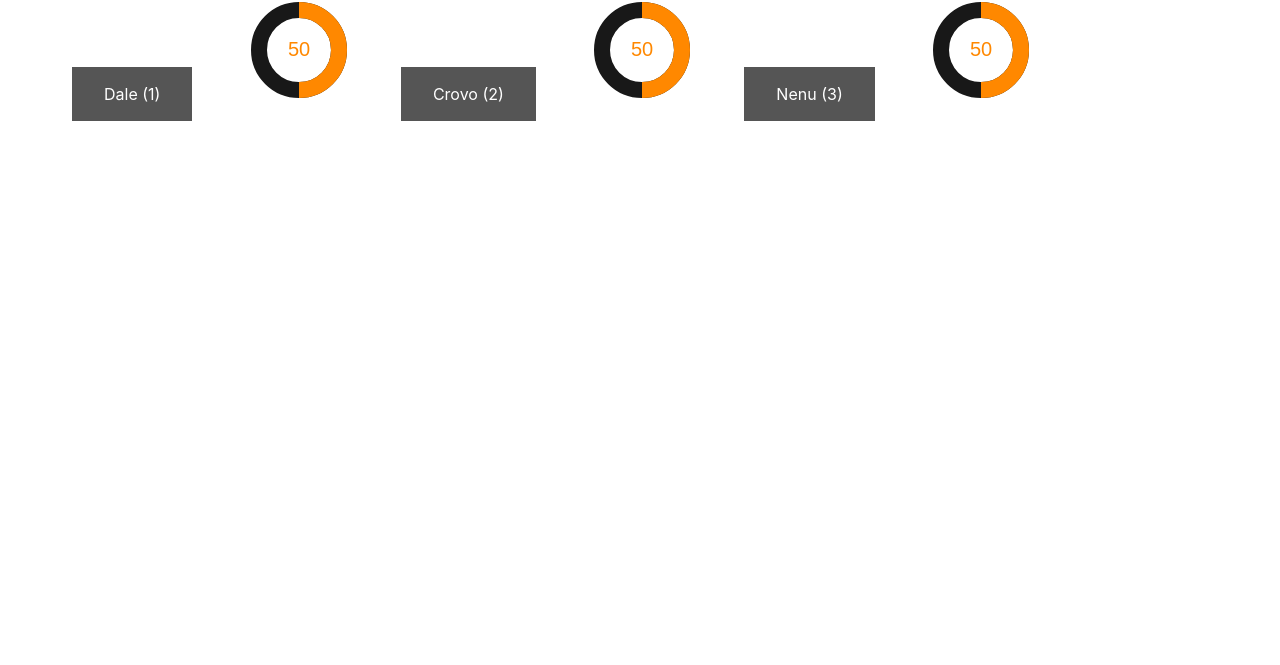
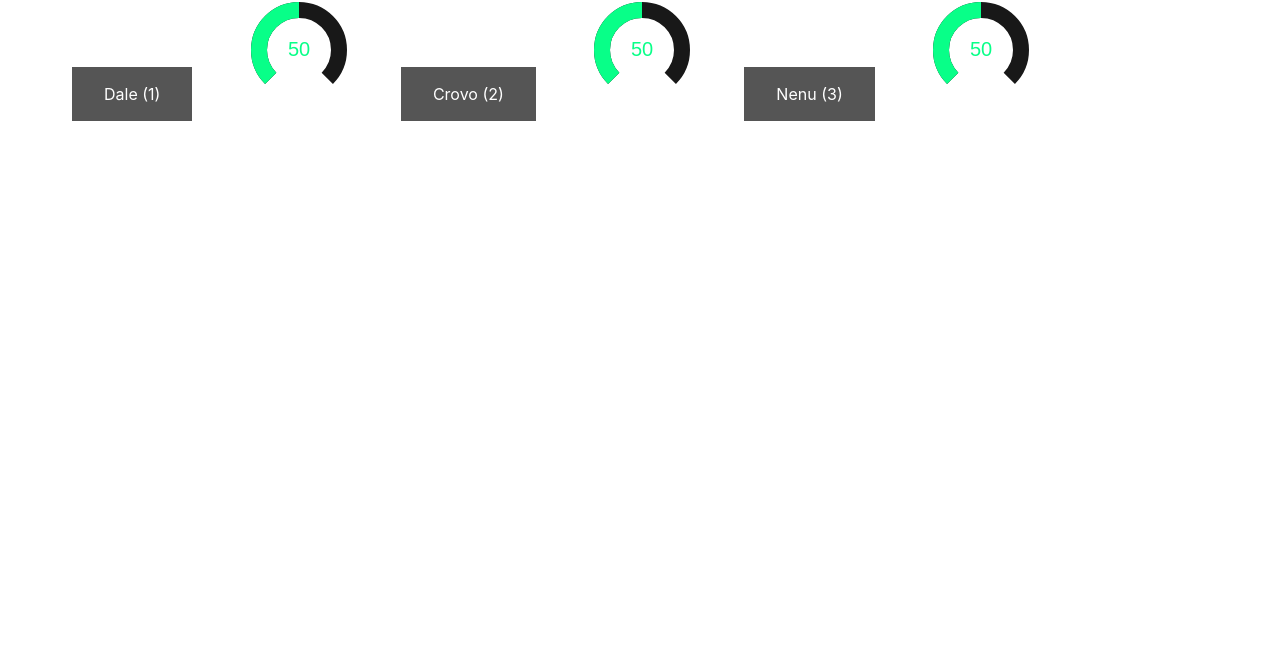
Before and after one commit to juanpabloacierno/fososampler, a plain HTML site: page botonera.html in a window 1280 px wide. Shown: the part 135-800 px from the top of the page. Drawn offline with nearby package versions, Linux system fonts and the light colour scheme.

Commit message:
parametros de botones

```diff
--- a/botonera.html
+++ b/botonera.html
@@ -46,6 +46,14 @@
         Knob_divs.map(
             function(knob_div){
                 var myKnob = pureknob.createKnob(200, 100);
+
+                myKnob.setProperty('angleStart', -0.75 * Math.PI);
+                myKnob.setProperty('angleEnd', 0.75 * Math.PI);
+                myKnob.setProperty('colorFG', '#08ff88');
+                myKnob.setProperty('trackWidth', 0.4);
+                myKnob.setProperty('valMin', 0);
+                myKnob.setProperty('valMax', 100);
+
                 myKnob.setValue(50);
 
                 // Append the knob to an element.
@@ -53,7 +61,7 @@
                 knob_div.appendChild(node);
                 // Add Listener
                 var listener = function(myKnob, value) {
-                    console.log(value);
+                    console.log(myKnob, value);
                 };
                 myKnob.addListener(listener);
         });
```
